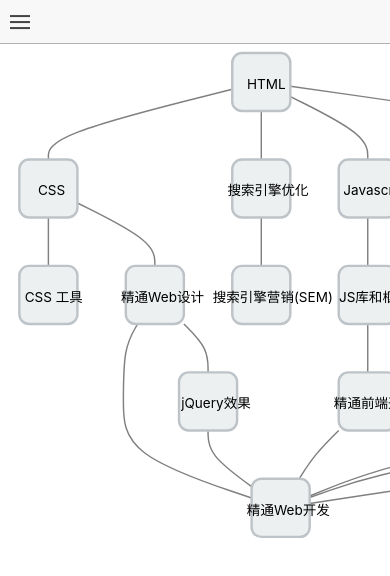
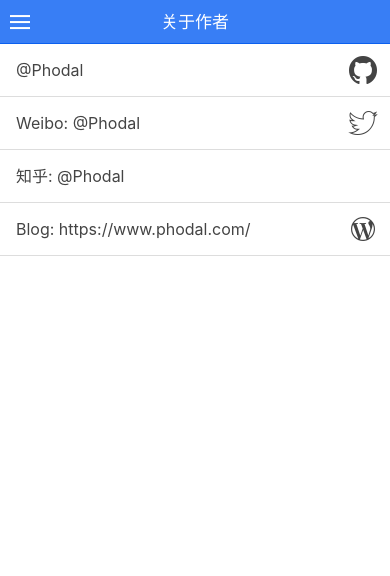
Before and after one commit to phodal/motree, a website: page www/index.html at #/app/about in a window 390 px wide. Drawn offline with Linux system fonts and the light colour scheme; some packages are replaced by stand-ins of ours; files whose address does not match are found by name.

Commit message:
Add about us page

```diff
--- a/www/js/app.js
+++ b/www/js/app.js
@@ -55,6 +55,14 @@
         controller: 'SkillCtrl'
       }
     }
+  })
+  .state('app.about', {
+    url: '/about',
+    views: {
+      'menuContent': {
+        templateUrl: 'templates/about.html'
+      }
+    }
   });
   // if none of the above states are matched, use this as the fallback
   $urlRouterProvider.otherwise('/app/home');
--- /dev/null
+++ b/www/templates/about.html
@@ -0,0 +1,19 @@
+<ion-view view-title="关于作者">
+  <ion-content>
+    <ion-item class="item item-icon-right" type="item-text-wrap" onClick="window.open('https://github.com/phodal', '_system', 'location=yes')">
+      @Phodal
+      <i class="icon ion-social-github"></i>
+    </ion-item>
+    <ion-item class="item item-icon-right" type="item-text-wrap">
+      Weibo: @Phodal
+      <i class="icon ion-social-twitter-outline"></i>
+    </ion-item>
+    <ion-item class="item item-icon-right" type="item-text-wrap">
+      知乎: @Phodal
+    </ion-item>
+    <ion-item class="item item-icon-right" type="item-text-wrap" onClick="window.open('https://www.phodal.com/', '_system', 'location=yes')">
+      Blog: https://www.phodal.com/
+      <i class="icon ion-social-wordpress-outline"></i>
+    </ion-item>
+  </ion-content>
+</ion-view>
--- a/www/templates/menu.html
+++ b/www/templates/menu.html
@@ -1,6 +1,6 @@
 <ion-side-menus enable-menu-with-back-views="false">
   <ion-side-menu-content>
-    <ion-nav-bar class="bar-stable">
+    <ion-nav-bar class="bar-positive">
       <ion-nav-back-button>
       </ion-nav-back-button>
 
@@ -13,14 +13,17 @@
   </ion-side-menu-content>
 
   <ion-side-menu side="left">
-    <ion-header-bar class="bar-stable">
-      <h1 class="title">Left</h1>
+    <ion-header-bar class="bar-positive">
+
     </ion-header-bar>
     <ion-content>
       <ion-list>
         <ion-item menu-close href="#/app/home">
           Home
         </ion-item>
+        <ion-item menu-close href="#/app/about">
+          关于作者
+        </ion-item>
       </ion-list>
     </ion-content>
   </ion-side-menu>
```
